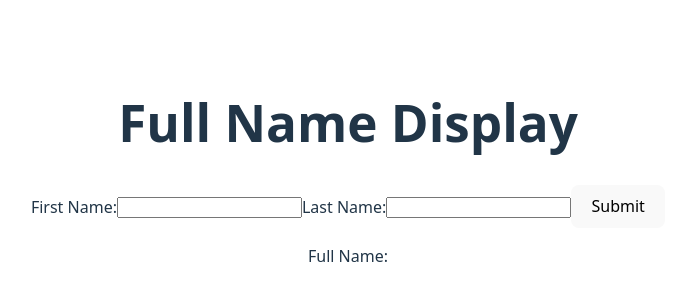
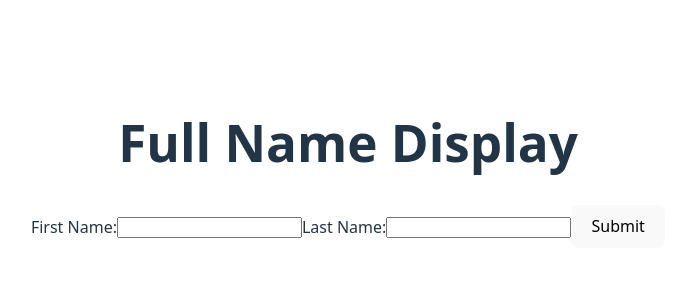
Before and after one commit to akhtarzaheen/xdisplay, a React (Vite) app: page / in a window 1280 px wide. Shown: the part 228-528 px from the top of the page, without its empty margins (292-968 px from the left). Built offline with nearby package versions, Linux system fonts and the light colour scheme.

Commit message:
xdisplay removed div6

```diff
--- a/src/App.jsx
+++ b/src/App.jsx
@@ -23,9 +23,7 @@ function App() {
   }
 
   const handleSubmit = (e) => {
-    console.log('submit')
     e.preventDefault()
-    setText(`Full Name: ${firstName} ${lastName}`)
   }
 console.log(firstName.length === 0 || lastName.length === 0)
   return (
@@ -39,7 +37,7 @@ console.log(firstName.length === 0 || lastName.length === 0)
         <input onChange={handleLastNameChange} value={lastName} type="text" name="lastName" required/>
       <button type="submit">Submit</button>
     </form>
-       <p>{`Full Name: ${firstName} ${lastName}`}</p>
+       <p>{firstName && lastName && `Full Name: ${firstName} ${lastName}`}</p>
     </>
   )
 }
```
